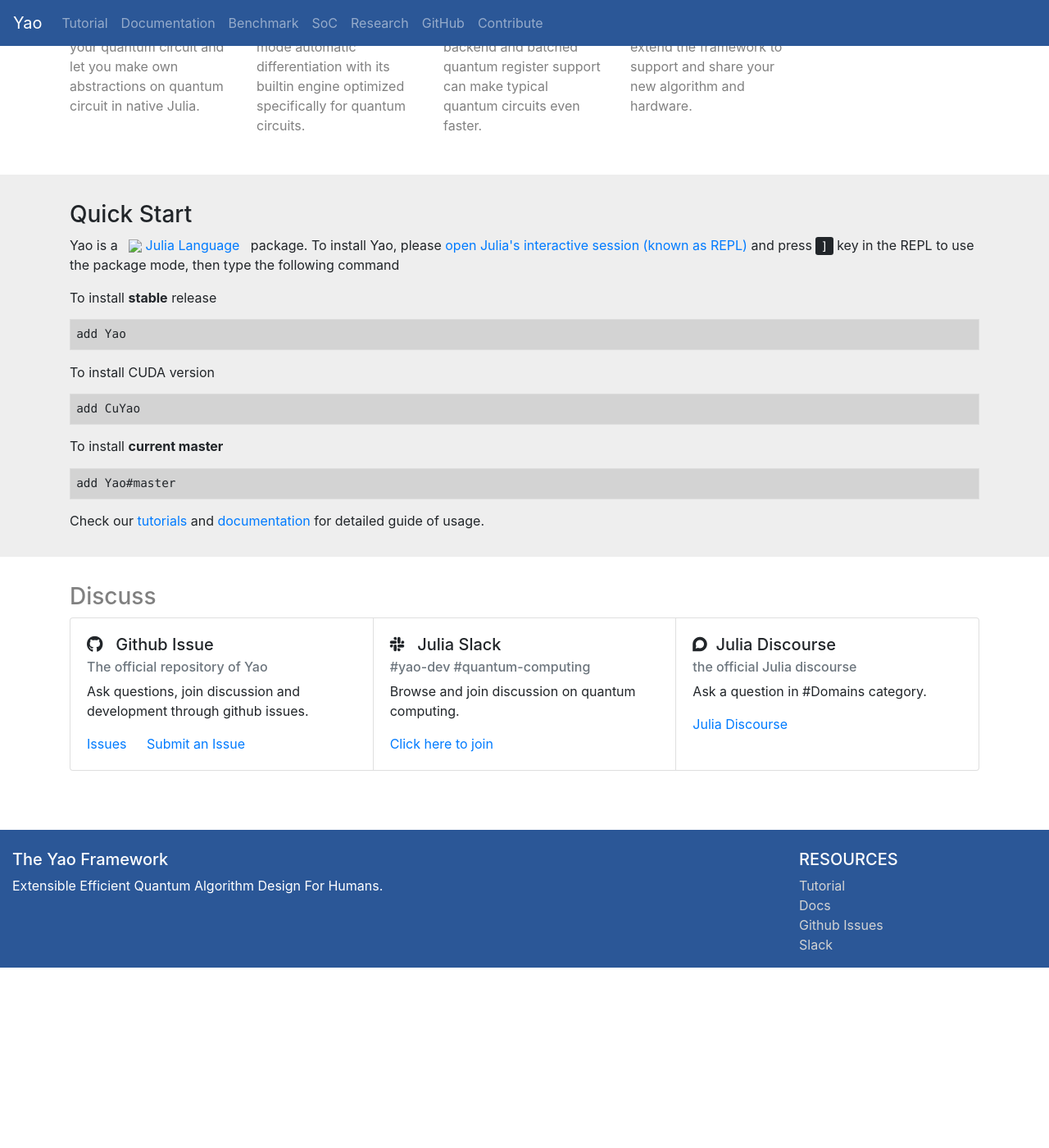
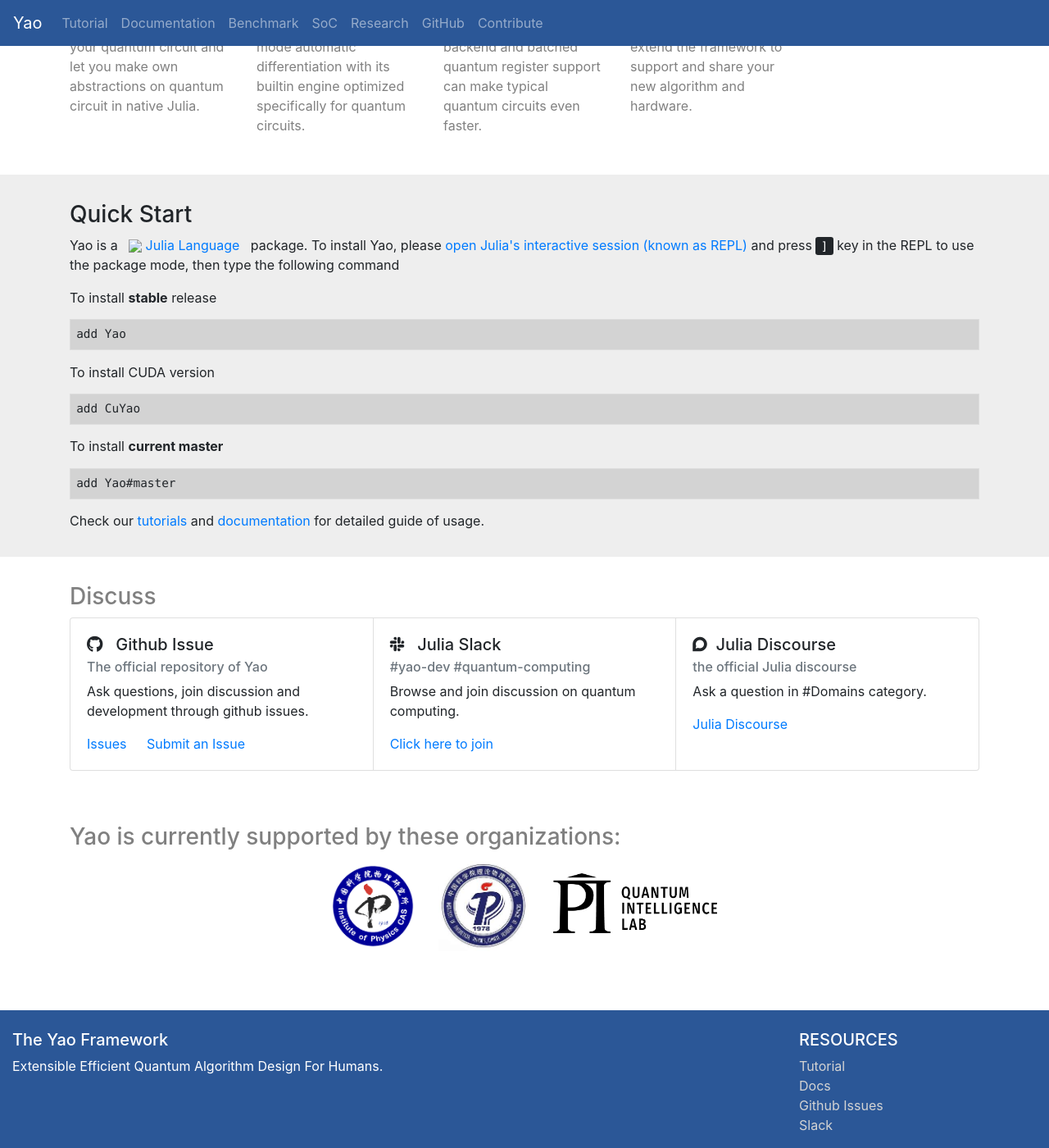
Before and after one commit to QuantumBFS/QuantumBFS.github.io, a Jekyll site: the page built from index.html, in a window 1280 px wide and 1400 px high, scrolled down 532 px. Shown: the whole window at 82% size. Built offline with Jekyll 4.4.1, drawn with Linux system fonts in a browser that asks for light colours; nearby versions of some CDN libraries; comment, search, counter and statistics services are not loaded; before the commit the page ends 1712 px from its top, so only the background shows below that.

Commit message:
add sponsors

```diff
--- a/assets/main.css
+++ b/assets/main.css
@@ -114,3 +114,12 @@
 #override-documenter .docs-sidebar ul.docs-menu {
     flex-grow: 0 !important;
 }
+
+.organizations {
+    padding-top: 2em;
+    padding-bottom: 2em;
+}
+
+.organizations h3 {
+    color: gray;
+}
--- a/index.html
+++ b/index.html
@@ -152,3 +152,35 @@
         </div>
     </div>
 </div>
+
+
+<div class="organizations">
+    <div class="container">
+        <div class="row">
+            <div class="col-md">
+                <h3 style="color: gray;">Yao is currently supported by these organizations:</h3>
+            </div>
+        </div>
+
+        <div class="row justify-content-md-center">
+            <div class="col-md-auto logo">
+                <a href="http://english.iop.cas.cn/">
+                    <img src="assets/images/ioplogo.png" width="100" style="margin-top: 10px;">
+                </a>
+            </div>
+
+            <div class="col-md-auto logo">
+                <a href="http://english.itp.cas.cn/">
+                    <img src="assets/images/itplogo.jpeg" width="110" style="margin-top: 5px;">
+                </a>
+            </div>
+
+            <div class="col-md-auto logo">
+                <a href="https://www.perimeterinstitute.ca/research/research-initiatives/perimeter-institute-quantum-intelligence-lab-piquil">
+                    <img src="assets/images/piquil.png" width="200" style="margin-top: 20px;">
+                </a>
+            </div>
+        </div>
+
+    </div>
+</div>
```
Also changed, not shown: assets/images/ioplogo.png (added), assets/images/itplogo.jpeg (added), assets/images/piquil.png (added), 1 other file.
